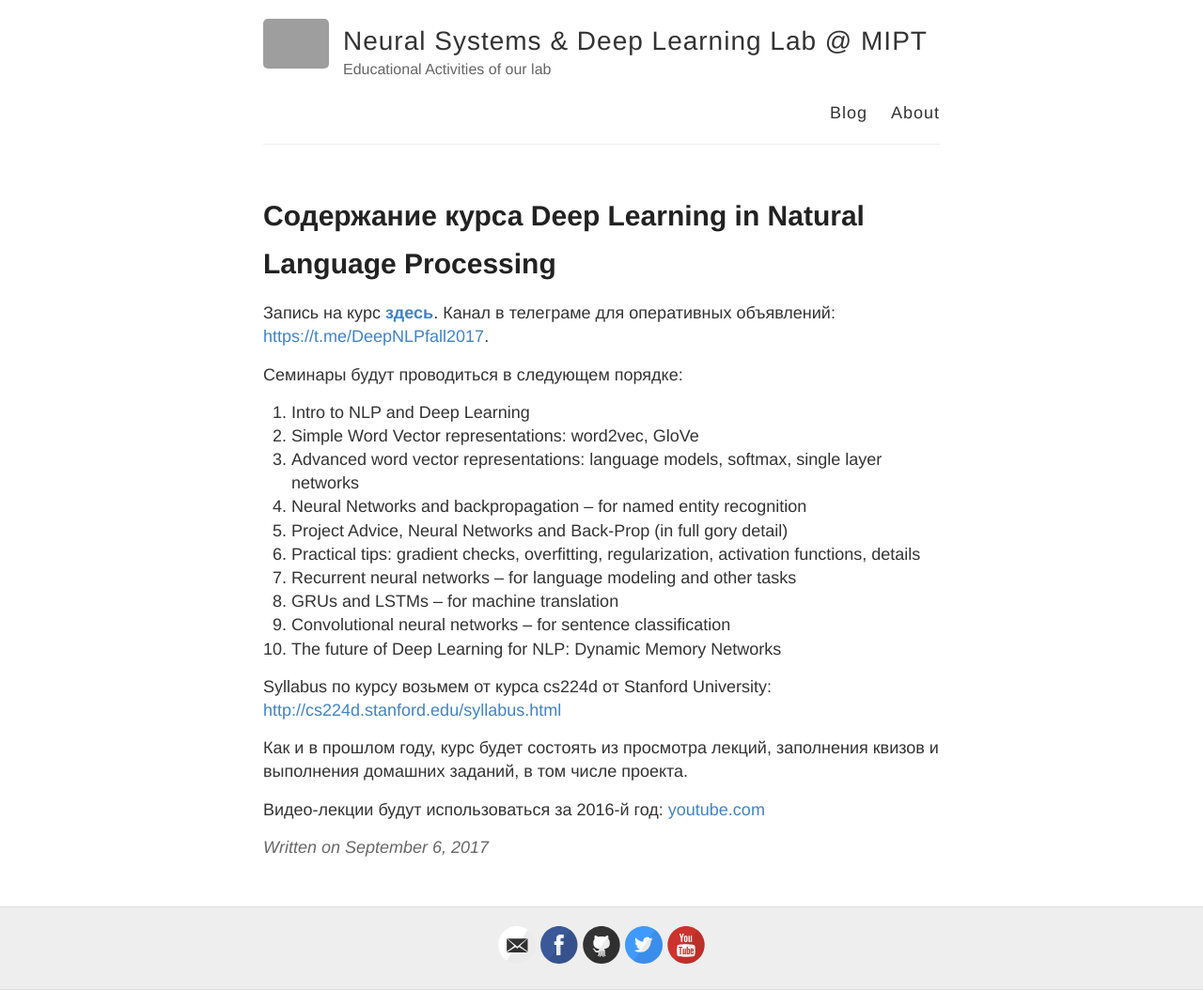
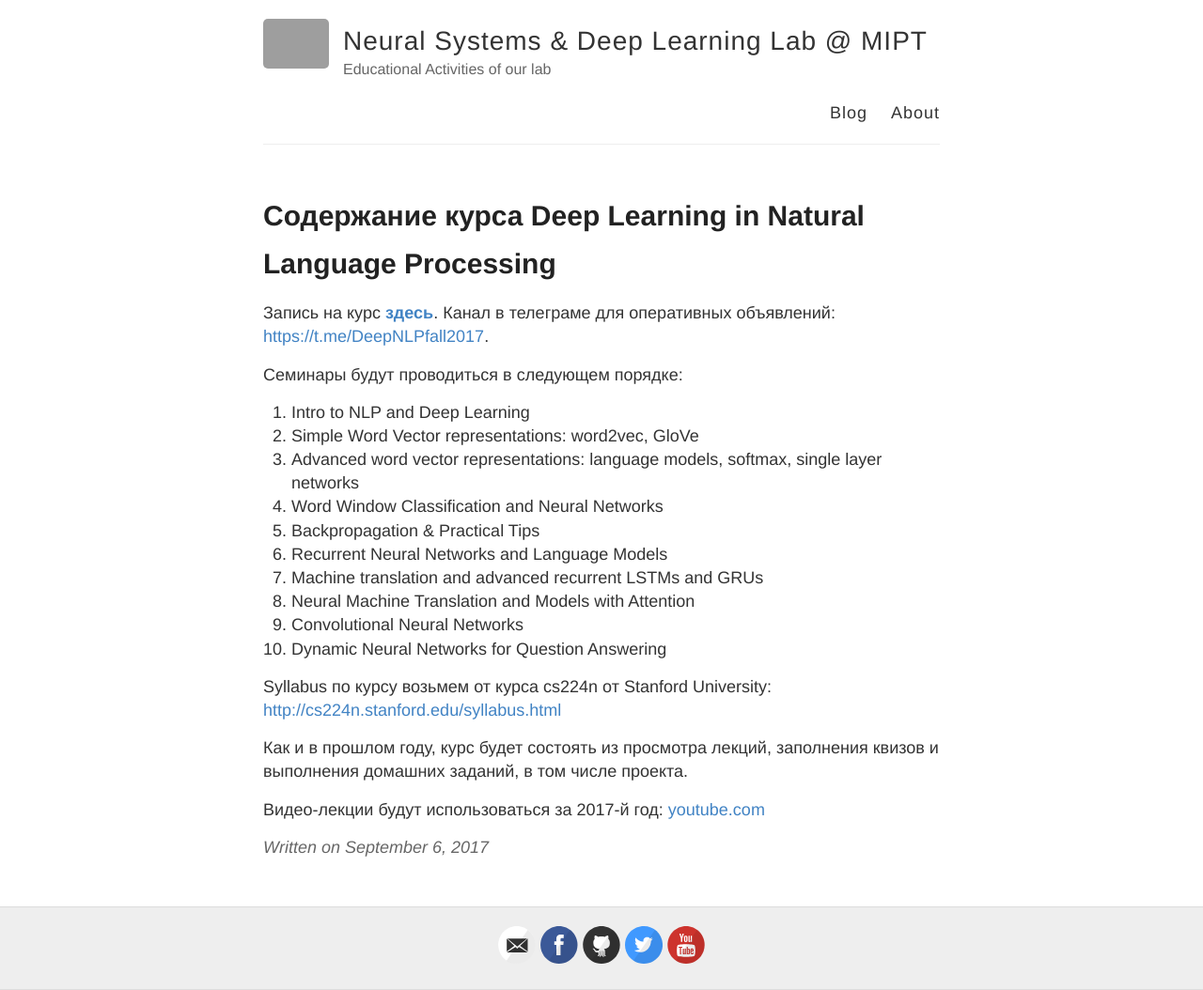
Before and after one commit to deepmipt/edu, a Jekyll site: the page built from _posts/2017-09-06-NLP.md, in a window 1280 px wide. Shown: the whole page at 94% size. Built offline with Jekyll 4.4.1, drawn with Linux system fonts in a browser that asks for light colours; grey boxes are pictures that could not be loaded.

Commit message:
CHNG: using 2017

```diff
--- a/_posts/2017-09-06-NLP.md
+++ b/_posts/2017-09-06-NLP.md
@@ -9,16 +9,16 @@ title: Содержание курса Deep Learning in Natural Language Process
 1. Intro to NLP and Deep Learning
 2. Simple Word Vector representations: word2vec, GloVe
 3. Advanced word vector representations: language models, softmax, single layer networks
-4. Neural Networks and backpropagation -- for named entity recognition
-5. Project Advice, Neural Networks and Back-Prop (in full gory detail)
-6. Practical tips: gradient checks, overfitting, regularization, activation functions, details
-7. Recurrent neural networks -- for language modeling and other tasks
-8. GRUs and LSTMs -- for machine translation
-9. Convolutional neural networks -- for sentence classification
-10. The future of Deep Learning for NLP: Dynamic Memory Networks
+4. Word Window Classification and Neural Networks
+5. Backpropagation & Practical Tips
+6. Recurrent Neural Networks and Language Models
+7. Machine translation and advanced recurrent LSTMs and GRUs
+8. Neural Machine Translation and Models with Attention
+9. Convolutional Neural Networks
+10. Dynamic Neural Networks for Question Answering
 
-Syllabus по курсу возьмем от курса cs224d от Stanford University: [http://cs224d.stanford.edu/syllabus.html](http://cs224d.stanford.edu/syllabus.html)
+Syllabus по курсу возьмем от курса cs224n от Stanford University: [http://cs224n.stanford.edu/syllabus.html](http://cs224n.stanford.edu/syllabus.html)
 
 Как и в прошлом году, курс будет состоять из просмотра лекций, заполнения квизов и выполнения домашних заданий, в том числе проекта.
 
-Видео-лекции будут использоваться за 2016-й год: [youtube.com](https://www.youtube.com/watch?v=OQQ-W_63UgQ&list=PL3FW7Lu3i5Jsnh1rnUwq_TcylNr7EkRe6)
+Видео-лекции будут использоваться за 2017-й год: [youtube.com](https://www.youtube.com/watch?v=OQQ-W_63UgQ&index=1&list=PL3FW7Lu3i5Jsnh1rnUwq_TcylNr7EkRe6)
```
